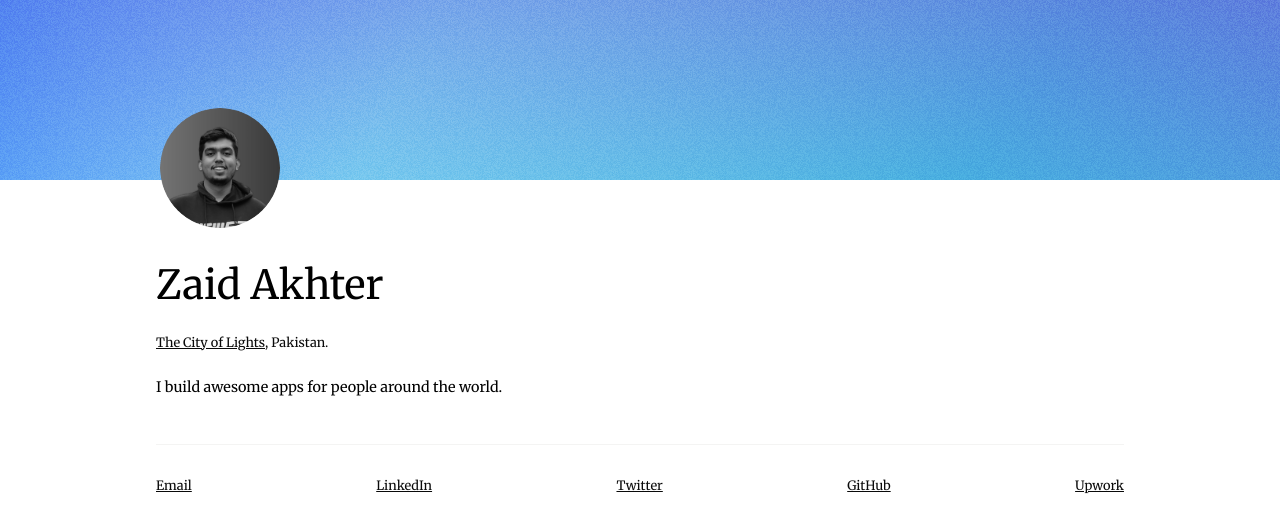
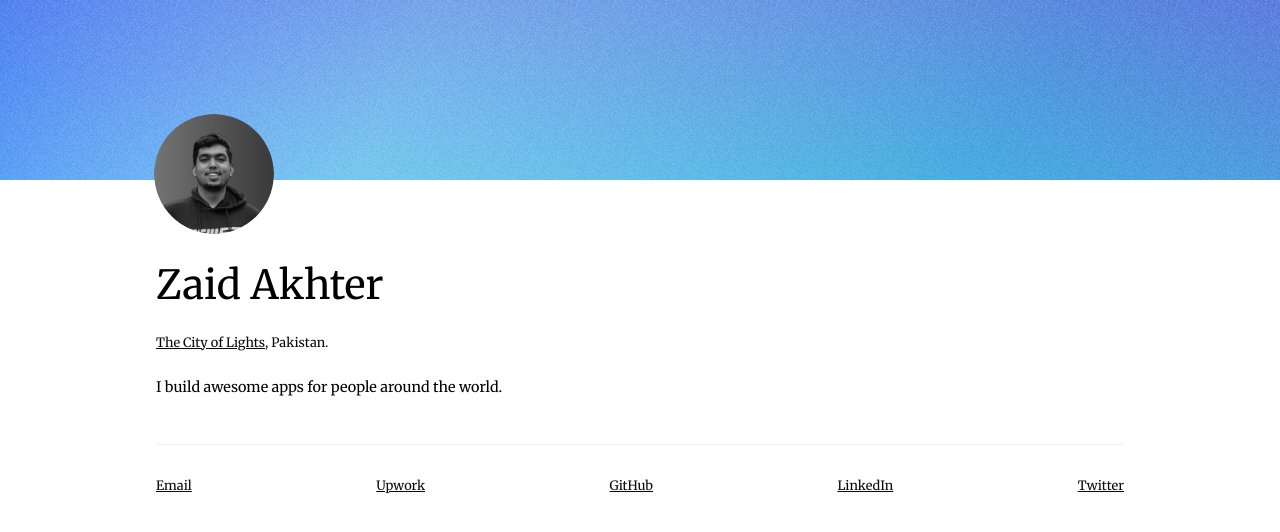
Before and after one commit to zaidakhterr/simple-portfolio, a Next.js app: page / in a window 1280 px wide. Shown: the top 532 px of the page. Built offline with nearby package versions, Linux system fonts and the light colour scheme.

Commit message:
update links

```diff
--- a/pages/api/hello.js
+++ b/pages/api/hello.js
@@ -3,11 +3,11 @@ export default function handler(req, res) {
     message: "Hi, Zaid here! Welcome to my corner of the internet.",
     links: {
       email: "zaidakhter1202@gmail.com",
+      upwork: "https://www.upwork.com/freelancers/zaidakhter",
       github: "https://github.com/zaidakhterr",
       linkedin: "https://www.linkedin.com/in/zaidakhterr/",
       twitter: "https://twitter.com/zaidakhterr",
-      upwork: "https://www.upwork.com/freelancers/~01c3f1d9695773d1f0",
-      feedback: "https://forms.gle/pVdALKuhwjLskJLx8",
+      // feedback: "https://forms.gle/pVdALKuhwjLskJLx8",
     },
   });
 }
--- a/pages/index.js
+++ b/pages/index.js
@@ -89,18 +89,16 @@ export default function Home() {
             <a href="mailto:zaidakhter1202@gmail.com">Email</a>
           </li>
           <li>
-            <a href="https://www.linkedin.com/in/zaidakhterr/">LinkedIn</a>
-          </li>
-          <li>
-            <a href="https://twitter.com/zaidakhterr">Twitter</a>
+            <a href="https://www.upwork.com/freelancers/zaidakhter">Upwork</a>
           </li>
           <li>
             <a href="https://github.com/zaidakhterr">GitHub</a>
           </li>
           <li>
-            <a href="https://www.upwork.com/freelancers/~01c3f1d9695773d1f0">
-              Upwork
-            </a>
+            <a href="https://www.linkedin.com/in/zaidakhterr/">LinkedIn</a>
+          </li>
+          <li>
+            <a href="https://twitter.com/zaidakhterr">Twitter</a>
           </li>
         </ul>
         {/* <a className="feedback" href="https://forms.gle/pVdALKuhwjLskJLx8">
--- a/styles/globals.css
+++ b/styles/globals.css
@@ -131,8 +131,8 @@ a:active {
 .content > span {
   position: absolute !important;
   top: 0px;
-  transform: translateY(-60%);
-  left: 1.25rem;
+  transform: translateY(-55%);
+  left: 0.9rem;
   border-radius: 1000px;
 }
 
```
